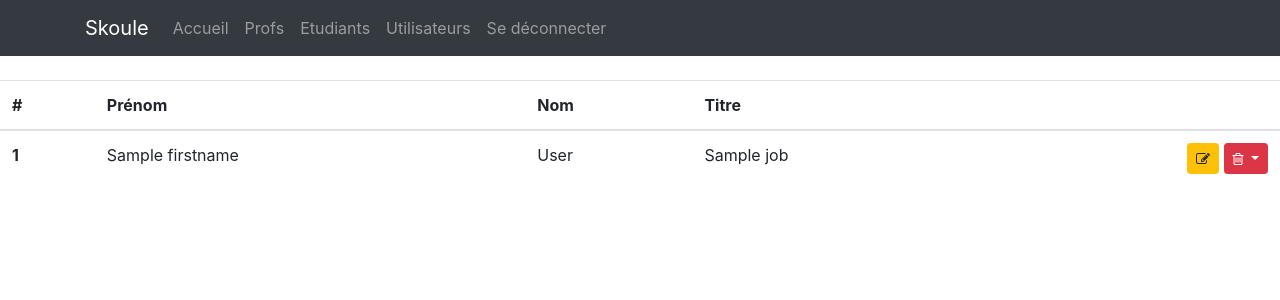
After one commit to TristanBonnal/skoule, a PHP site: template app/views/teachers/list.tpl.php in a window 1280 px wide. The commit adds this page. Shown: the top 300 px of the page. Run offline with PHP 8.4, Linux system fonts and the light colour scheme; the template is opened without the code that fills it: most values are stand-ins (such as "Sample title", 1, 10 or a date in 2020).

Commit message:
home and list teachers

```diff
--- /dev/null
+++ b/app/views/layout/footer.tpl.php
@@ -0,0 +1,13 @@
+    <!-- And for every user interaction, we import Bootstrap JS components -->
+    <script src="https://code.jquery.com/jquery-3.4.1.slim.min.js"
+        integrity="sha384-J6qa4849blE2+poT4WnyKhv5vZF5SrPo0iEjwBvKU7imGFAV0wwj1yYfoRSJoZ+n" crossorigin="anonymous">
+    </script>
+    <script src="https://cdn.jsdelivr.net/npm/popper.js@1.16.0/dist/umd/popper.min.js"
+        integrity="sha384-Q6E9RHvbIyZFJoft+2mJbHaEWldlvI9IOYy5n3zV9zzTtmI3UksdQRVvoxMfooAo" crossorigin="anonymous">
+    </script>
+    <script src="https://stackpath.bootstrapcdn.com/bootstrap/4.4.1/js/bootstrap.min.js"
+        integrity="sha384-wfSDF2E50Y2D1uUdj0O3uMBJnjuUD4Ih7YwaYd1iqfktj0Uod8GCExl3Og8ifwB6" crossorigin="anonymous">
+    </script>
+</body>
+
+</html>
--- /dev/null
+++ b/app/views/layout/header.tpl.php
@@ -0,0 +1,54 @@
+<!DOCTYPE html>
+<html lang="en">
+
+<head>
+    <meta charset="UTF-8">
+    <meta name="viewport" content="width=device-width, initial-scale=1.0">
+    <meta http-equiv="X-UA-Compatible" content="ie=edge">
+    <title>Skoule BackOffice</title>
+
+    <!-- Getting bootstrap (and reboot.css) -->
+    <link rel="stylesheet" href="https://stackpath.bootstrapcdn.com/bootstrap/4.4.1/css/bootstrap.min.css"
+        integrity="sha384-Vkoo8x4CGsO3+Hhxv8T/Q5PaXtkKtu6ug5TOeNV6gBiFeWPGFN9MuhOf23Q9Ifjh" crossorigin="anonymous">
+    <!--
+        And getting Font Awesome 4.7 (free)
+        To get HTML code icons : https://fontawesome.com/v4.7.0/icons/
+    -->
+    <link rel="stylesheet" href="https://cdnjs.cloudflare.com/ajax/libs/font-awesome/4.7.0/css/font-awesome.min.css"
+        integrity="sha256-eZrrJcwDc/3uDhsdt61sL2oOBY362qM3lon1gyExkL0=" crossorigin="anonymous" />
+
+    <!-- We can still have our own CSS file -->
+    <link rel="stylesheet" href="./css/style.css">
+</head>
+
+<body>
+
+    <nav class="navbar sticky-top navbar-expand-lg navbar-dark bg-dark">
+        <div class="container">
+            <a class="navbar-brand" href="<?= $router->generate('main-home') ?>">Skoule</a>
+            <button class="navbar-toggler" type="button" data-toggle="collapse" data-target="#navbarSupportedContent"
+                aria-controls="navbarSupportedContent" aria-expanded="false" aria-label="Toggle navigation">
+                <span class="navbar-toggler-icon"></span>
+            </button>
+
+            <div class="collapse navbar-collapse" id="navbarSupportedContent">
+                <ul class="navbar-nav mr-auto">
+                    <li class="nav-item">
+                        <a class="nav-link" href="<?= $router->generate('main-home') ?>">Accueil</a>
+                    </li>
+                    <li class="nav-item">
+                        <a class="nav-link" href="<?= $router->generate('teachers-list') ?>">Profs</a>
+                    </li>
+                    <li class="nav-item">
+                        <a class="nav-link" href="./student/list.html">Etudiants</a>
+                    </li>
+                    <li class="nav-item">
+                        <a class="nav-link" href="./appuser/list.html">Utilisateurs</a>
+                    </li>
+                    <li class="nav-item">
+                        <a class="nav-link" href="/logout">Se déconnecter</a>
+                    </li>
+                </ul>
+            </div>
+        </div>
+    </nav>
--- /dev/null
+++ b/app/views/main/home.tpl.php
@@ -0,0 +1,5 @@
+<div class="container my-4">
+    <p class="display-5">
+        Bienvenue dans le backOffice <strong>d'une école 100% en ligne formant des développeurs Web</strong>...
+    </p>
+</div>
--- /dev/null
+++ b/app/views/teachers/list.tpl.php
@@ -0,0 +1,36 @@
+<table class="table table-hover mt-4">
+    <thead>
+        <tr>
+            <th scope="col">#</th>
+            <th scope="col">Prénom</th>
+            <th scope="col">Nom</th>
+            <th scope="col">Titre</th>
+            <th scope="col"></th>
+        </tr>
+    </thead>
+    <tbody>
+        <?php foreach ($teachers as $currentTeacher) : ?>
+        <tr>
+            <th scope="row"><?= $currentTeacher->getId() ?></th>
+            <td><?= $currentTeacher->getFirstname() ?></td>
+            <td><?= $currentTeacher->getLastname() ?></td>
+            <td><?= $currentTeacher->getJob() ?></td>
+            <td class="text-right">
+                <a href="todo" class="btn btn-sm btn-warning">
+                    <i class="fa fa-pencil-square-o" aria-hidden="true"></i>
+                </a>
+                <div class="btn-group">
+                    <button type="button" class="btn btn-sm btn-danger dropdown-toggle"
+                        data-toggle="dropdown" aria-haspopup="true" aria-expanded="false">
+                        <i class="fa fa-trash-o" aria-hidden="true"></i>
+                    </button>
+                    <div class="dropdown-menu">
+                        <a class="dropdown-item" href="todo">Oui, je veux supprimer</a>
+                        <a class="dropdown-item" href="#" data-toggle="dropdown">Oups !</a>
+                    </div>
+                </div>
+            </td>
+        </tr>
+        <?php endforeach ?>
+    </tbody>
+</table>
```
Also changed, not shown: app/Controllers/MainController.php (+1 -8 lines), app/Controllers/TeacherController.php (added, +24 -0 lines), app/Models/Teacher.php (+90 -18 lines), public/index.php (+10 -0 lines).
